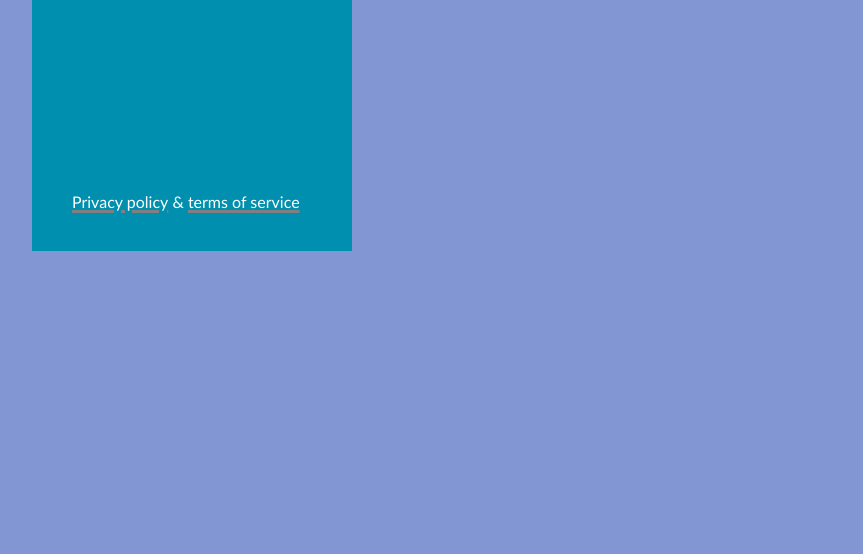
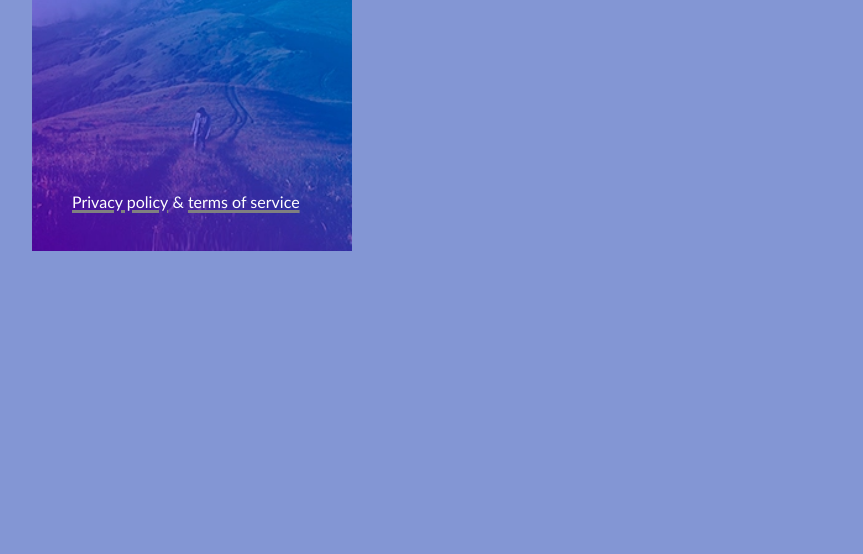
Before and after one commit to 3rnis/35-grupe-sign-up, a website: page index.html in a window 1280 px wide. Shown: the part 246-800 px from the top of the page, without its empty margins (208-1071 px from the left). Drawn offline with Linux system fonts and the light colour scheme.

Commit message:
Left column background image #5

```diff
--- a/css/main.css
+++ b/css/main.css
@@ -22,7 +22,11 @@ width: 40%;
 float: left;
 padding: 40px;
 background-color: #008fae;
+background-image: url(../img/hill.png);
+background-size: cover;
+background-position: center;
 color: #fff;
+
 }
 
 .main-title {
--- a/index.html
+++ b/index.html
@@ -21,7 +21,7 @@
             <h1 class="main-title">Sign up</h1>
             <footer class="bottom-links">
                 <a href="#" class="link">Privacy policy</a>
-                &
+                &amp;
                 <a href="#" class="link">terms of service</a>
             </footer>
         </div>
```
Also changed, not shown: img/hill.png (added).
